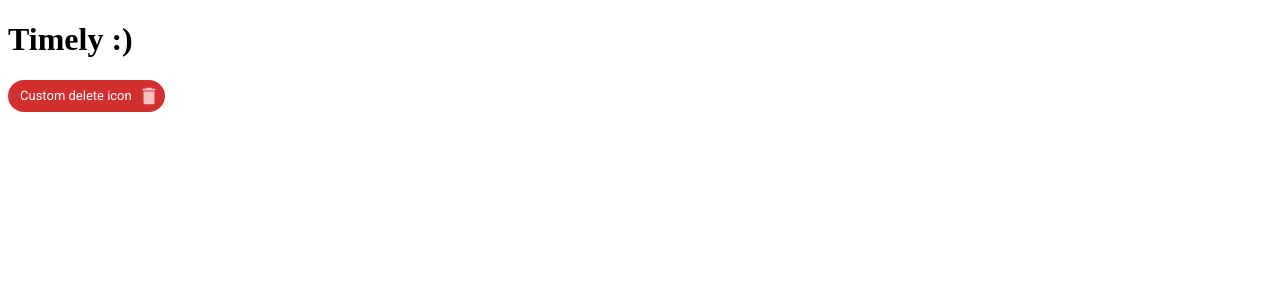
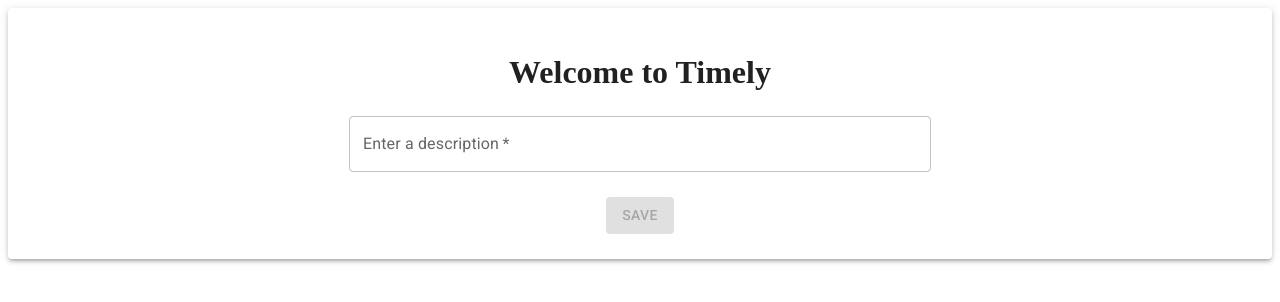
Before and after one commit to chemscn/timely, a React (Create React App) app: page / in a window 1280 px wide. Shown: the top 302 px of the page. Built offline with nearby package versions, Linux system fonts and the light colour scheme.

Commit message:
Added the basic form input and button

```diff
--- a/package.json
+++ b/package.json
@@ -7,6 +7,7 @@
     "@emotion/styled": "^11.6.0",
     "@mui/icons-material": "^5.2.5",
     "@mui/material": "^5.2.7",
+    "@mui/styles": "^5.2.3",
     "@testing-library/jest-dom": "^5.16.1",
     "@testing-library/react": "^12.1.2",
     "@testing-library/user-event": "^13.5.0",
--- a/src/App.tsx
+++ b/src/App.tsx
@@ -1,18 +1,26 @@
 import React from "react";
-import Chip from "@mui/material/Chip";
-import DeleteIcon from "@mui/icons-material/Delete";
-function App() {
+import { TimeForm } from "./components";
+import { Paper } from "@mui/material";
+import { makeStyles } from "@mui/styles";
+
+const useStyles = makeStyles({
+  container: {
+    justifyContent: "center",
+    alignItems: "center",
+    textAlign: "center",
+    padding: 25,
+  },
+});
+const App = () => {
+  const classes = useStyles();
   return (
     <div className="App">
-      <h1>Timely :)</h1>
-      <Chip
-        color="error"
-        label="Custom delete icon"
-        deleteIcon={<DeleteIcon />}
-        onDelete={() => console.log("delete")}
-      />
+      <Paper className={classes.container} elevation={3}>
+        <h1>Welcome to Timely</h1>
+        <TimeForm />
+      </Paper>
     </div>
   );
-}
+};
 
 export default App;
--- /dev/null
+++ b/src/components/TimeForm.tsx
@@ -0,0 +1,44 @@
+import React, { ChangeEvent, useState } from "react";
+import Box from "@mui/material/Box";
+import TextField from "@mui/material/TextField";
+import { makeStyles } from "@mui/styles";
+import Button from "@mui/material/Button";
+
+interface TimeFormProps {}
+
+const useStyles = makeStyles({
+  textInput: {
+    flex: 1,
+    width: "50%",
+  },
+  box: {
+    margin: 25,
+  },
+});
+
+export const TimeForm = () => {
+  const [description, setDescription] = useState<string>("");
+  const classes = useStyles();
+  const handleTextInput = (event: React.ChangeEvent<HTMLInputElement>) => {
+    setDescription(event.target.value);
+  };
+  return (
+    <>
+      <Box className={classes.box} component="form" autoComplete="off">
+        <TextField
+          className={classes.textInput}
+          required
+          id="outlined-required"
+          label="Enter a description"
+          value={description}
+          onChange={handleTextInput}
+        />
+      </Box>
+      <Box>
+        <Button disabled={description.length === 0} variant="contained">
+          Save
+        </Button>
+      </Box>
+    </>
+  );
+};
--- /dev/null
+++ b/src/components/index.ts
@@ -0,0 +1 @@
+export * from './TimeForm';
```
Also changed, not shown: 1 other file (tests, documents, lock files or other folders).
